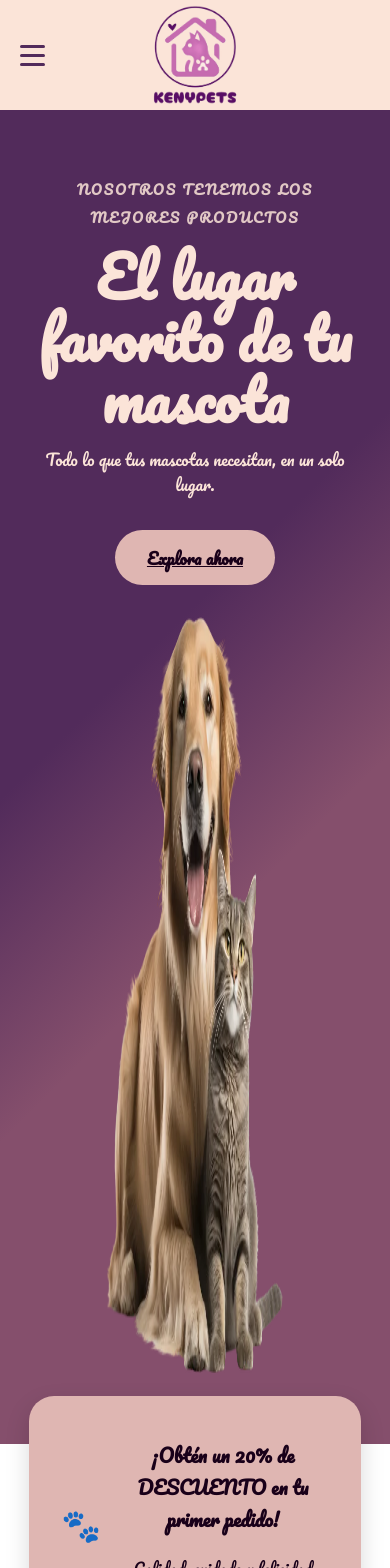
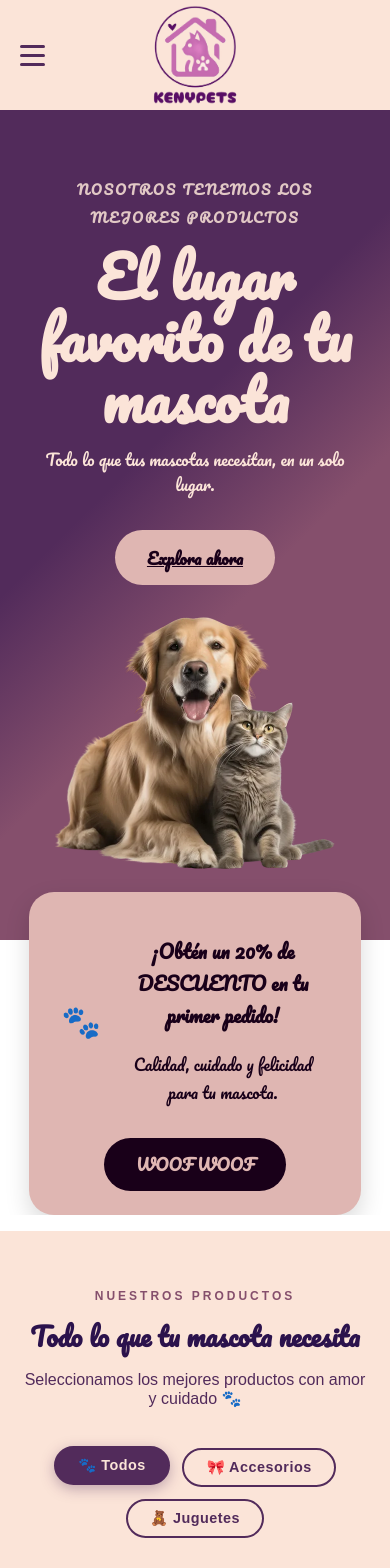
Before and after one commit to dave364/Kenypets, a React (Vite) app: page / in a window 390 px wide. Shown: the top 1568 px of the page. Built offline with nearby package versions, Linux system fonts and the light colour scheme.

Commit message:
hero: aspect-ratio para evitar salto de layout

```diff
--- a/src/components/Hero/Hero.scss
+++ b/src/components/Hero/Hero.scss
@@ -60,6 +60,8 @@
 .hero__img img {
   width: 420px;
   max-width: 45vw;
+  height: auto;
+  aspect-ratio: 840 / 756;
   margin-right: 250px;
 }
 
@@ -118,6 +120,7 @@
 
   .hero__img img {
     width: 280px;
+    max-width: 80vw;
     margin-top: 2rem;
     margin-right: 0;
   }
```
